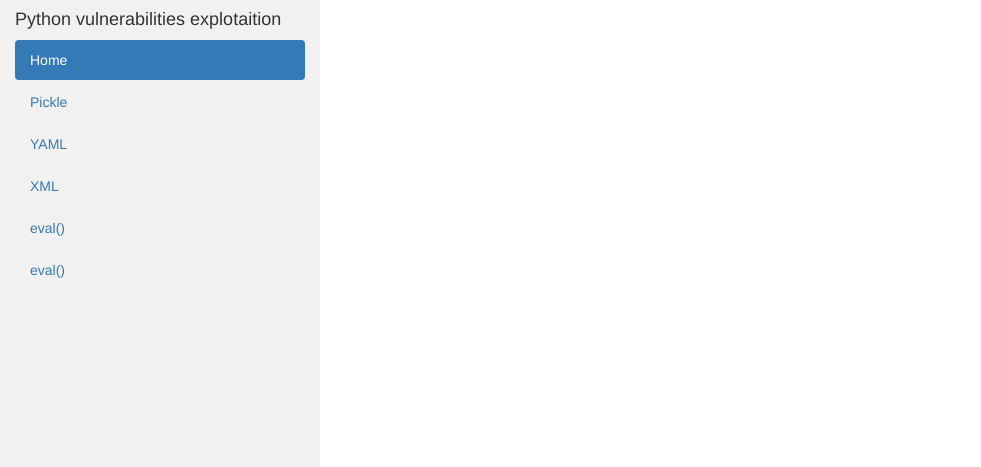
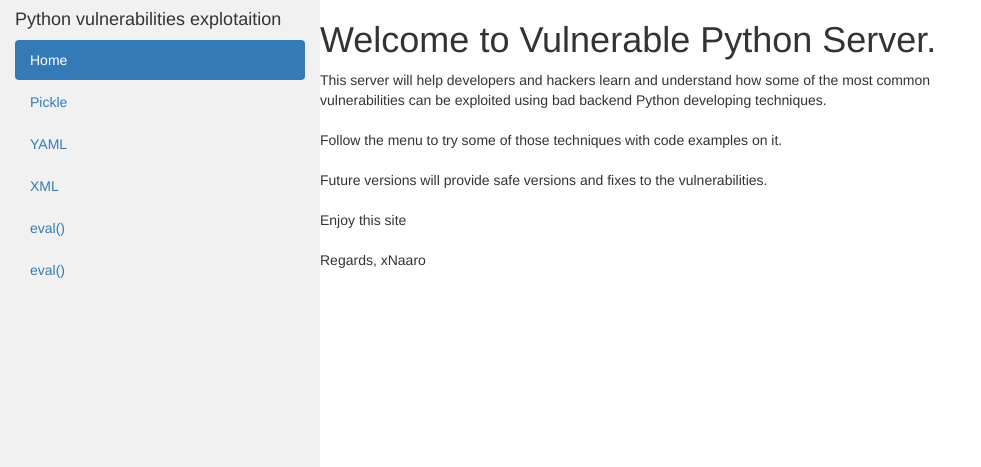
Before and after one commit to xNaaro/vulnerable_python, a Flask app: page / in a window 1280 px wide. Shown: the top 467 px of the page, without its empty margins (0-981 px from the left). Run offline with Flask 2, Linux system fonts and the light colour scheme; some libraries are stand-ins or nearby versions.

```diff
--- a/requirements.txt
+++ b/requirements.txt
@@ -1 +1,2 @@
 Flask==1.1.1
+PyYAML
--- a/vuln_server/templates/index.html
+++ b/vuln_server/templates/index.html
@@ -1,4 +1,18 @@
 {% extends "base.html" %}
 {% block title %}Home{% endblock %}
 {% block content %}
+
+<h1>Welcome to Vulnerable Python Server.</h1>
+
+<div class="container-fluid p-3 my-3 border">
+This server will help developers and hackers learn and understand how some of the most common<br>
+vulnerabilities can be exploited using bad backend Python developing techniques.<br><br>
+
+Follow the menu to try some of those techniques with code examples on it.<br><br>
+
+Future versions will provide safe versions and fixes to the vulnerabilities.<br><br>
+
+Enjoy this site<br><br>
+Regards, xNaaro<br>
+</div>
 {% endblock %}
```
Also changed, not shown: README.md, 2 other files.
